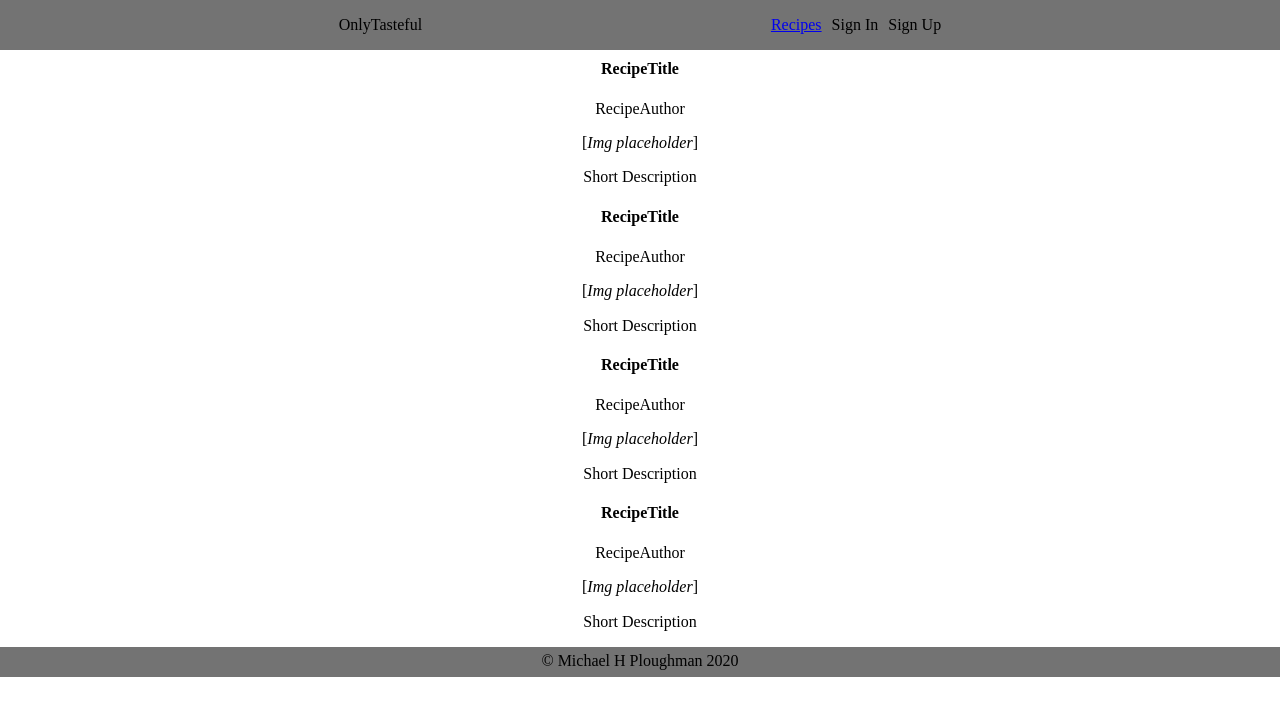
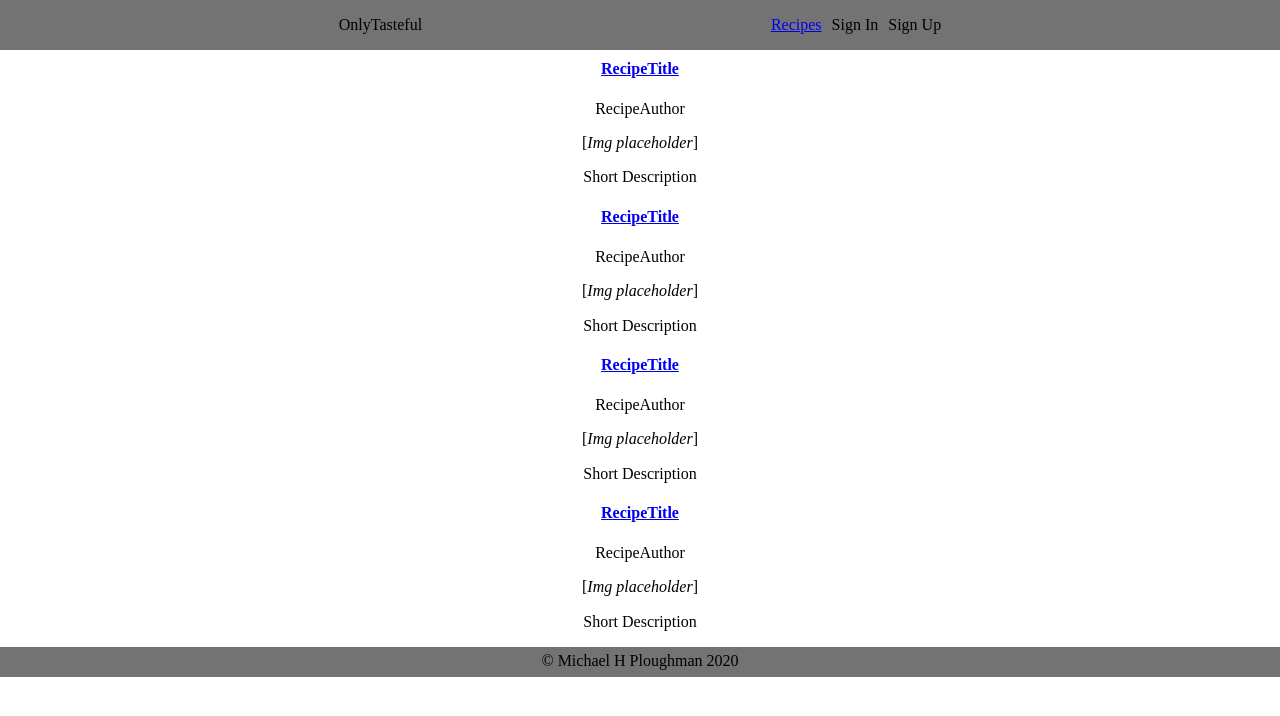
Before and after one commit to Evoxus/OnlyTasteful-client, a React (Create React App) app: page /recipes in a window 1280 px wide. Shown: the top 716 px of the page. Built offline with nearby package versions, Linux system fonts and the light colour scheme.

Commit message:
Convert RecipeTitle to link

```diff
--- a/src/RecipeItem/RecipeItem.js
+++ b/src/RecipeItem/RecipeItem.js
@@ -1,10 +1,11 @@
 import React from 'react';
+import { Link } from 'react-router-dom';
 import './RecipeItem.css';
 
 function RecipeItem() {
   return (
     <div>
-      <h4>RecipeTitle</h4>
+      <h4><Link to='/recipes/1'>RecipeTitle</Link></h4>
       <p>RecipeAuthor</p>
       <p>[<em>Img placeholder</em>]</p>
       <p>Short Description</p>
```
